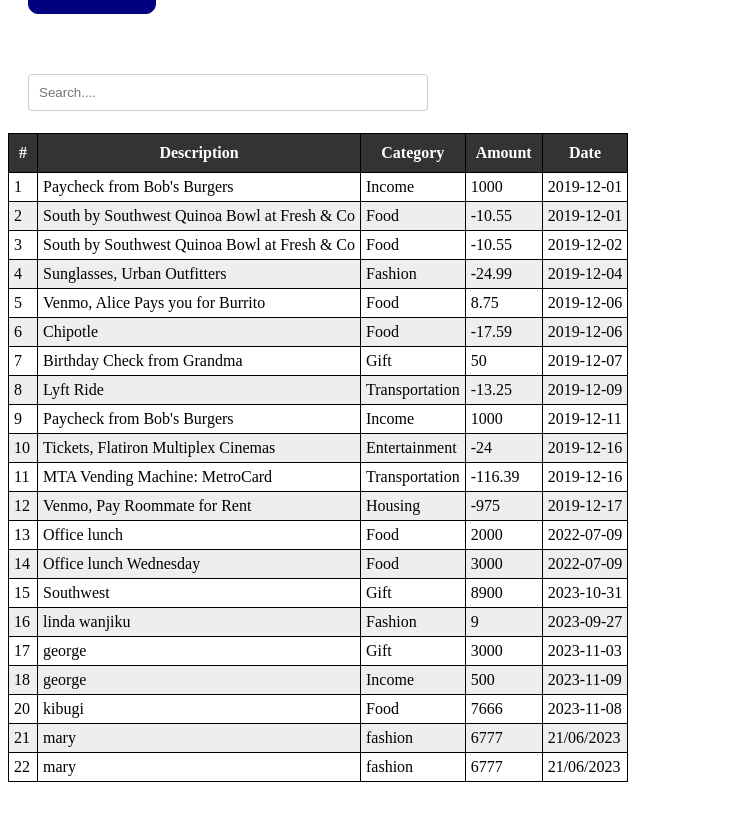
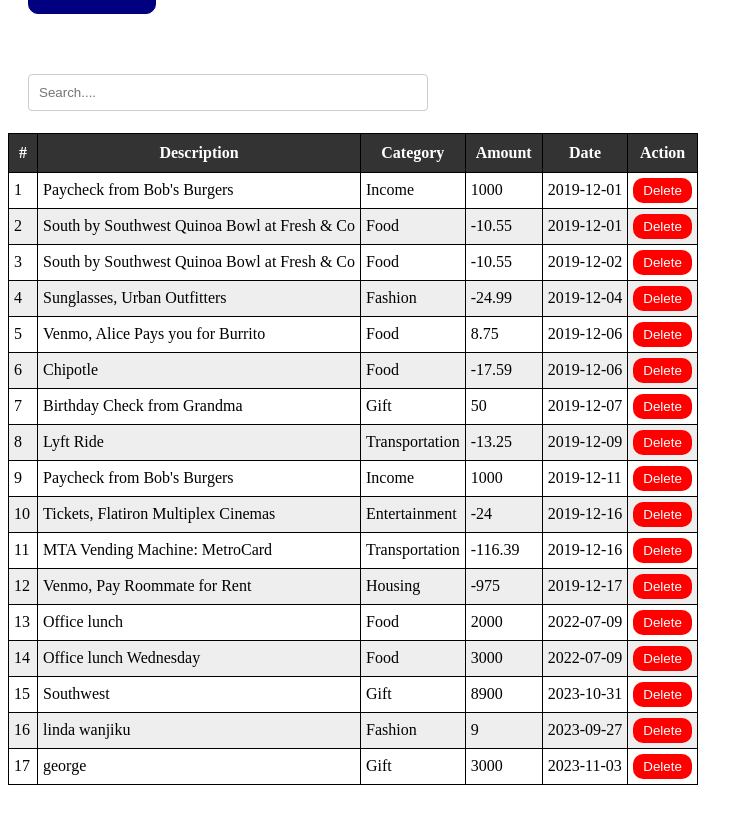
Before and after one commit to lee-kibugi/Code-Challenge-Bank-of-Flatiron, a React (Create React App) app: page / in a window 1280 px wide. Shown: the part 420-1244 px from the top of the page, without its empty margins (0-753 px from the left). Built offline with nearby package versions, Linux system fonts and the light colour scheme; data requests are answered from the project's data file.

Commit message:
delete button added

```diff
--- a/db.json
+++ b/db.json
@@ -118,34 +118,6 @@
       "category": "Gift",
       "amount": 3000,
       "id": 17
-    },
-    {
-      "date": "2023-11-09",
-      "description": "george",
-      "category": "Income",
-      "amount": 500,
-      "id": 18
-    },
-    {
-      "date": "2023-11-08",
-      "description": "kibugi",
-      "category": "Food",
-      "amount": 7666,
-      "id": 20
-    },
-    {
-      "description": "mary ",
-      "category": "fashion",
-      "amount": "6777",
-      "date": "21/06/2023",
-      "id": 21
-    },
-    {
-      "description": "mary ",
-      "category": "fashion",
-      "amount": "6777",
-      "date": "21/06/2023",
-      "id": 22
     }
   ]
 }
--- a/src/components/DisplayTransactions.js
+++ b/src/components/DisplayTransactions.js
@@ -1,5 +1,73 @@
 
 
+
+// import React, { useEffect, useState } from 'react';
+
+// function DisplayTransactions() {
+//   const [transactions, setTransactions] = useState([]);
+//   const [query, setQuery] = useState('');
+
+//   useEffect(() => {
+//     fetch('http://localhost:4000/transactions')
+//       .then(response => response.json())
+//       .then(response => {
+//         setTransactions(response);
+//       })
+//   }, []);
+
+//   return (
+//     <div>
+//       <form>
+//         <input
+//           type="text"
+//           onChange={(e) => setQuery(e.target.value)}
+//           placeholder='Search....'
+//           id="search"
+//         />
+//       </form>
+//       <table>
+//         <thead>
+//           <tr>
+//             <th>#</th>
+//             <th>Description</th>
+//             <th>Category</th>
+//             <th>Amount</th>
+//             <th>Date</th>
+//           </tr>
+//         </thead>
+//         <tbody>
+//           {
+//             transactions.length > 0 &&
+//             transactions.filter(currentValue => {
+//               if (query === '') {
+//                 return currentValue;
+//               } else if (
+//                 currentValue.description.toLowerCase().includes(query.toLowerCase()) ||
+//                 currentValue.category.toLowerCase().includes(query.toLowerCase()) ||
+//                 currentValue.amount.toString().includes(query) ||
+//                 currentValue.date.toLowerCase().includes(query.toLowerCase())
+//               ) {
+//                 return currentValue
+//               }
+//             }).map(transaction => (
+//               <tr key={transaction.id} style={{
+//                 marginBottom: '20px'
+//               }}>
+//                 <td>{transaction.id}</td>
+//                 <td>{transaction.description}</td>
+//                 <td>{transaction.category}</td>
+//                 <td>{transaction.amount}</td>
+//                 <td>{transaction.date}</td>
+//               </tr>
+//             ))
+//           }
+//         </tbody>
+//       </table>
+//     </div>
+//   )
+// }
+
+// export default DisplayTransactions;
 
 import React, { useEffect, useState } from 'react';
 
@@ -12,8 +80,26 @@
       .then(response => response.json())
       .then(response => {
         setTransactions(response);
-      })
+      });
   }, []);
+
+  const handleDelete = async (id) => {
+    try {
+      const response = await fetch(`http://localhost:4000/transactions/${id}`, {
+        method: 'DELETE',
+      });
+
+      if (!response.ok) {
+        throw new Error('Failed to delete transaction');
+      }
+
+      // Update the transactions after deletion
+      const updatedTransactions = transactions.filter(transaction => transaction.id !== id);
+      setTransactions(updatedTransactions);
+    } catch (error) {
+      console.error('Error deleting transaction:', error.message);
+    }
+  };
 
   return (
     <div>
@@ -33,6 +119,7 @@
             <th>Category</th>
             <th>Amount</th>
             <th>Date</th>
+            <th>Action</th> {/* New column for delete button */}
           </tr>
         </thead>
         <tbody>
@@ -58,6 +145,15 @@
                 <td>{transaction.category}</td>
                 <td>{transaction.amount}</td>
                 <td>{transaction.date}</td>
+                <td>
+                  {/* Delete button with danger color styling */}
+                  <button
+                    onClick={() => handleDelete(transaction.id)}
+                    style={{ color: 'white', background: 'red', border: 'none', padding: '5px 10px', cursor: 'pointer' }}
+                  >
+                    Delete
+                  </button>
+                </td>
               </tr>
             ))
           }
```
